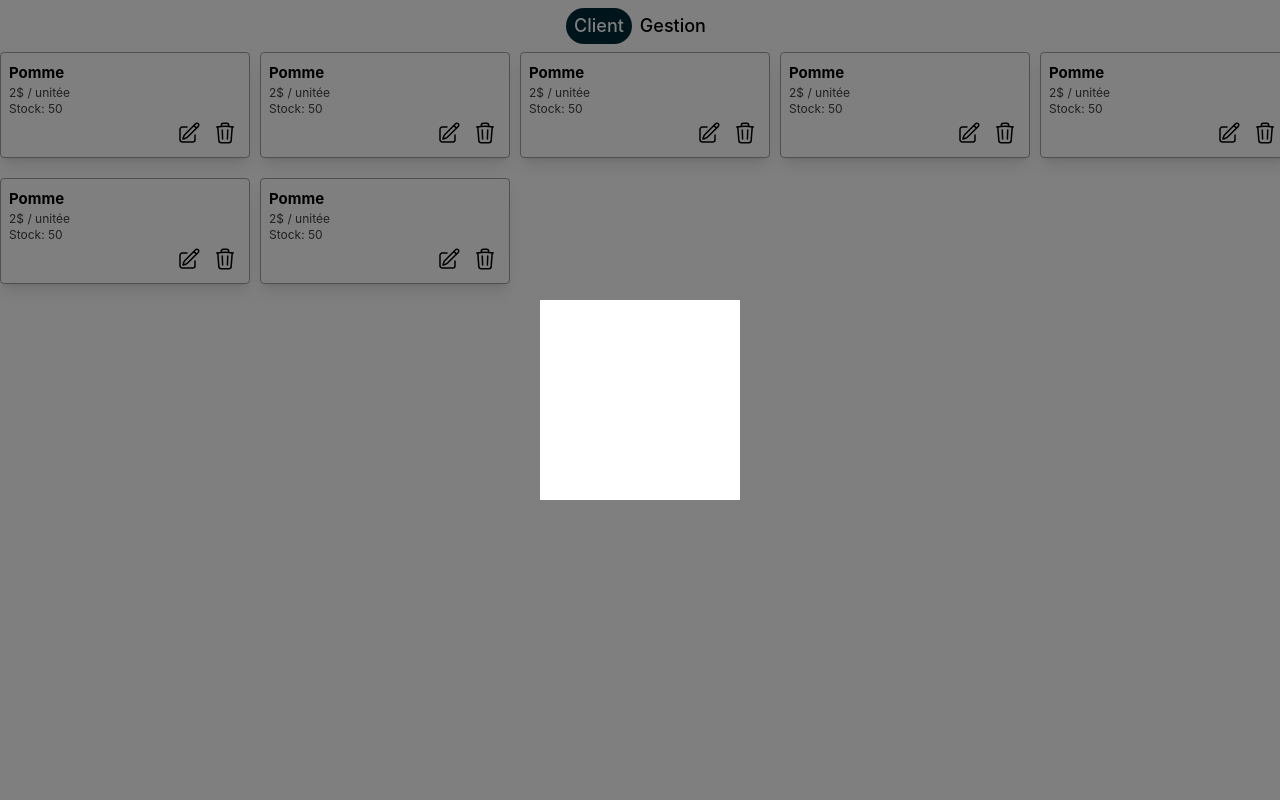
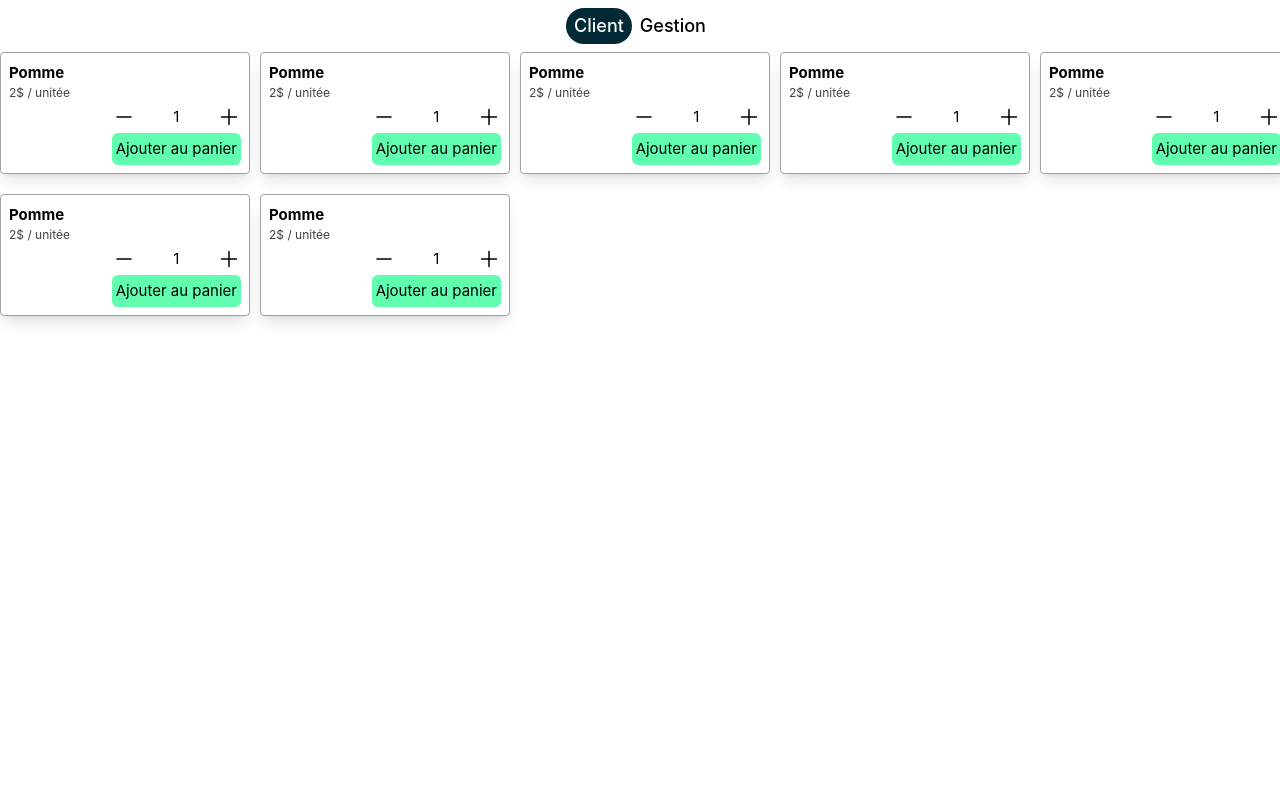
Before and after one commit to Matpageau/Vue-epicerie-TP1, a Vue app: page / in a window 1280 px wide. Built offline with nearby package versions, Linux system fonts and the light colour scheme; the HTML template or start-up script is replaced by a standard one.

Commit message:
add gestionPage & ClientPage

```diff
--- a/src/App.vue
+++ b/src/App.vue
@@ -1,20 +1,10 @@
 <script setup lang="ts">
-import CardBoard from './components/Card/CardBoard/CardBoard.vue';
-import BaseModal from './components/Modal/BaseModal.vue';
-
-const page = "admin"
-import SearchBar from './components/SearchBar.vue';
 import NavBar from './components/NavBar.vue';
 </script>
 
 <template>
   <NavBar />
   <main>
-    <BaseModal />
-    <div class="flex justify-center">
-      <CardBoard
-      :page="page"
-      />
-    </div>
+    <RouterView />
   </main>
 </template>
--- a/src/views/ClientPage.vue
+++ b/src/views/ClientPage.vue
@@ -1,9 +1,14 @@
 <script setup lang="ts">
+import CardBoard from '../components/Card/CardBoard/CardBoard.vue';
+import BaseModal from '../components/Modal/BaseModal.vue';
 
+const page = "client"
 </script>
 <template>
-    <div class="flex flex-col items-center">
-        <h1 class="text-2xl font-bold mb-4">Client Page</h1>
-        <p class="text-lg">This is the client page content.</p>
+    <!-- <BaseModal /> -->
+    <div class="flex justify-center">
+      <CardBoard
+      :page="page"
+      />
     </div>
 </template>
--- a/src/views/GestionPage.vue
+++ b/src/views/GestionPage.vue
@@ -1,9 +1,11 @@
 <script setup lang="ts">
-
+import CardBoard from '../components/Card/CardBoard/CardBoard.vue';
+const page = "admin";
 </script>
 <template>
-    <div class="flex flex-col items-center">
-        <h1 class="text-2xl font-bold mb-4">Gestion Page</h1>
-        <p class="text-lg">This is the gestion page content.</p>
+    <div class="flex justify-center">
+      <CardBoard
+      :page="page"
+      />
     </div>
 </template>
```
